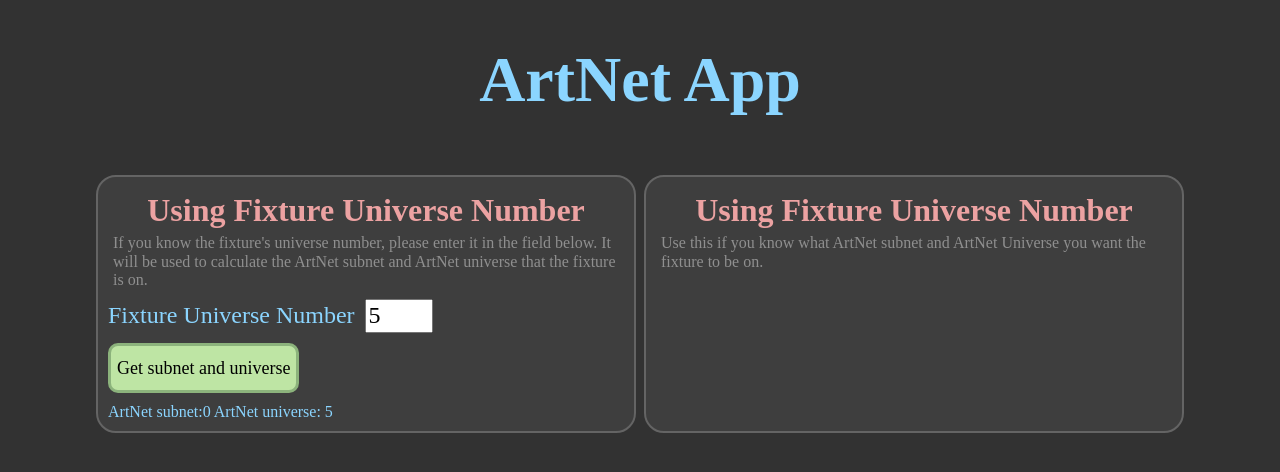
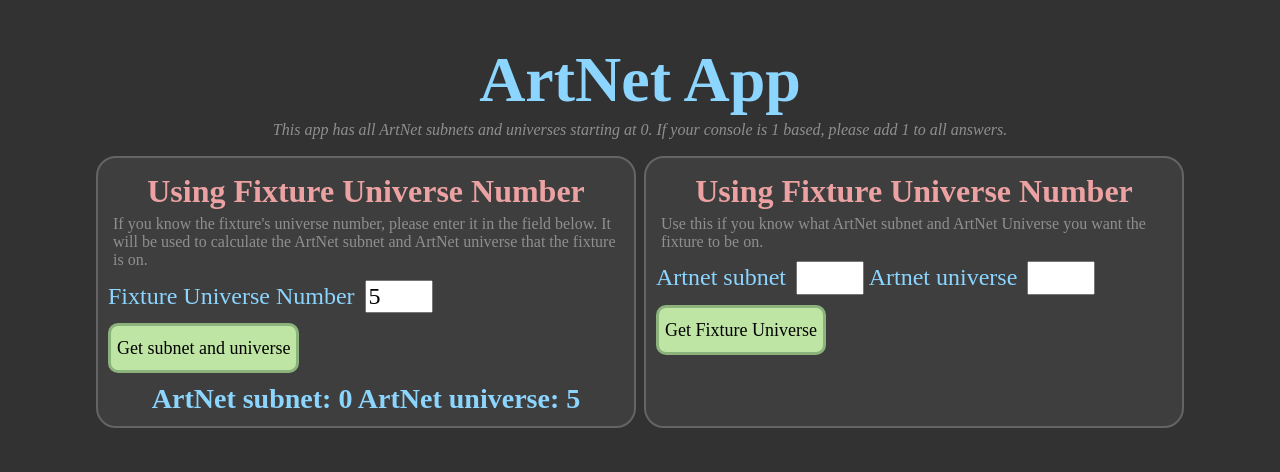
Before and after one commit to heyjaywilson/fixtureapp, a plain HTML site: page index.html in a window 1280 px wide. Both pictures are taken after typing "5" into the empty fields and a click on the button "Get subnet and universe". Drawn offline with nearby package versions, Linux system fonts and the light colour scheme.

Commit message:
Need to work on getting fixture universe number

```diff
--- a/css/master.css
+++ b/css/master.css
@@ -6,7 +6,7 @@ body {
 
 form {
   font-size: 1.5em;
-  margin: 10px 0px;
+  margin: 10px 0;
   width: 100%; }
   form input {
     width: 60px; }
@@ -17,12 +17,12 @@ form {
     font-size: 0.75em;
     height: 50px;
     width: auto;
-    margin: auto;
-    margin-top: 10px;
+    margin: 10px auto auto;
     position: relative; }
 
 h1 {
-  font-size: 4em; }
+  font-size: 4em;
+  margin-bottom: 5px; }
 
 header {
   text-align: center;
@@ -31,7 +31,17 @@ header {
 label {
   padding-right: 10px; }
 
-.app1, .app2 {
+p {
+  color: #8f8f8f;
+  margin: 0; }
+
+.answer {
+  display: none;
+  font-size: 1.75em;
+  text-align: center; }
+
+.app1,
+.app2 {
   background-color: #3e3e3e;
   border: 2px #646464 solid;
   border-radius: 20px;
@@ -52,9 +62,6 @@ label {
   font-size: 2em;
   text-align: center; }
 
-.description p {
-  color: #8f8f8f; }
-
 .wrapper {
   display: grid;
   grid-column-gap: 8px;
@@ -62,3 +69,7 @@ label {
   grid-template-columns: 1fr 1fr 1fr 1fr;
   grid-template-areas: "header header header header" "app1 app1 app2 app2";
   grid-template-rows: auto; }
+  @media only screen and (max-width: 500px) {
+    .wrapper {
+      grid-template-columns: 1fr;
+      grid-template-areas: "header" "app1" "app2"; } }
--- a/index.html
+++ b/index.html
@@ -11,6 +11,7 @@
 <body class="wrapper">
   <header>
     <h1>ArtNet App</h1>
+    <em><p>This app has all ArtNet subnets and universes starting at 0. If your console is 1 based, please add 1 to all answers.</p></em>
   </header>
   <div class="app1">
     <div class="description">
@@ -22,7 +23,7 @@
         <label for="">Fixture Universe Number</label><input id="fixtUni" type="number" min="0"><br>
         <button type="submit" name="button">Get subnet and universe</button>
       </form>
-      <div id="fixt-answer">
+      <div id="fixt-answer" class="answer">
       </div>
     </div>
   </div>
@@ -32,13 +33,21 @@
       <p>Use this if you know what ArtNet subnet and ArtNet Universe you want the fixture to be on.</p>
     </div>
     <div id="console">
+      <form id = "console-form">
+        <label for="">Artnet subnet</label><input id="sub" type="number" min="0" max="15">
+        <label for="">Artnet universe</label><input id="uni" type="number" min="0" max="15"><br>
+        <button type="submit" name="button">Get Fixture Universe</button>
+      </form>
+      <div id="console-answer" class="answer">
+      </div>
+    </div>
     </div>
   </div>
 
   <!-- JQuery -->
   <script src="https://code.jquery.com/jquery-3.1.0.min.js"></script>
   <!-- JS Link -->
-  <script src="js/app.js"></script>
+  <script src="js/app-min.js"></script>
 </body>
 
 </html>
--- a/js/app-min.js
+++ b/js/app-min.js
@@ -1,5 +1,16 @@
 /* eslint-env jquery*/
+function calculateSU(uni){
+    var subnet = Math.floor(uni/16);
+    var universe = uni - (subnet * 16);
+    return 'ArtNet subnet: ' + subnet + '\nArtNet universe: '+universe;
+}
+
+function renderFixtAnswer(universe, elm){
+    elm.html('<strong>'+calculateSU(universe)+'</strong>');
+}
 $('#fixture-form').submit(function() {
-    var fixtUni = $('#fixtUni').val();
-    console.log(fixtUni);
+    event.preventDefault();
+    var fixt = $('#fixtUni').val();
+    $('#fixt-answer').show();
+    renderFixtAnswer(fixt, $('#fixt-answer'));
 });
--- a/js/app.js
+++ b/js/app.js
@@ -2,14 +2,15 @@
 function calculateSU(uni){
     var subnet = Math.floor(uni/16);
     var universe = uni - (subnet * 16);
-    return 'ArtNet subnet:' + subnet + '\nArtNet universe: '+universe;
+    return 'ArtNet subnet: ' + subnet + '\nArtNet universe: '+universe;
 }
 
 function renderFixtAnswer(universe, elm){
-    elm.html(calculateSU(universe));
+    elm.html('<strong>'+calculateSU(universe)+'</strong>');
 }
 $('#fixture-form').submit(function() {
     event.preventDefault();
     var fixt = $('#fixtUni').val();
+    $('#fixt-answer').show();
     renderFixtAnswer(fixt, $('#fixt-answer'));
 });
--- a/scss/_body.scss
+++ b/scss/_body.scss
@@ -7,26 +7,27 @@ body {
 
 form {
   font-size: 1.5em;
-  margin: 10px 0px;
+  margin: 10px 0;
   width: 100%;
-  input{
+
+  input {
     width: 60px;
   }
+
   button {
     background-color: $button-color;
     border: 3px $button-border solid;
     border-radius: 10px;
     font-size: 0.75em;
     @include heightAndWidth(50px, auto);
-    margin: auto;
-    margin-top: 10px;
+    margin: 10px auto auto;
     position: relative;
   }
 }
 
-
 h1 {
   font-size: 4em;
+  margin-bottom: 5px;
 }
 
 header {
@@ -37,7 +38,19 @@ header {
 label {
   padding-right: 10px;
 }
-.app1, .app2{
+
+p{
+  color: $tertiary-text;
+  margin: 0;
+}
+.answer {
+  display: none;
+  font-size: 1.75em;
+  text-align: center;
+}
+
+.app1,
+.app2 {
   background-color: $secondary-background;
   border: 2px $border solid;
   border-radius: 20px;
@@ -51,6 +64,7 @@ label {
 .app2 {
   grid-area: app2;
 }
+
 .description {
   h2,
   p {
@@ -62,10 +76,6 @@ label {
     font-size: 2em;
     text-align: center;
   }
-
-  p {
-    color: $tertiary-text;
-  }
 }
 
 .wrapper {
@@ -75,4 +85,8 @@ label {
   grid-template-columns: 1fr 1fr 1fr 1fr;
   grid-template-areas: "header header header header" "app1 app1 app2 app2";
   grid-template-rows: auto;
+  @media only screen and (max-width: 500px) {
+    grid-template-columns: 1fr;
+    grid-template-areas: "header" "app1" "app2";
 }
+}
```
